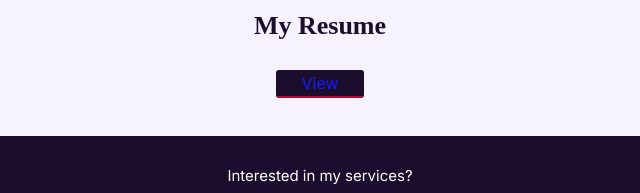
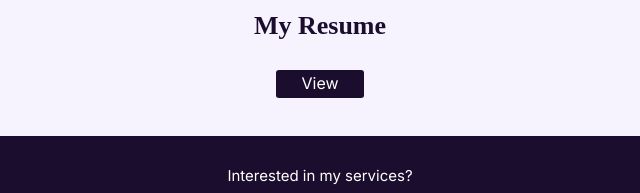
Before and after one commit to rikconant/rsconantwebsite, a plain HTML site: page about.html in a window 1280 px wide. Shown: the part 745-938 px from the top of the page, 320-960 px from the left. Drawn offline with nearby package versions, Linux system fonts and the light colour scheme; a web font is replaced by a local one.

Commit message:
undo gh pages test

```diff
--- a/css/styles.css
+++ b/css/styles.css
@@ -202,7 +202,7 @@ img {
   background-color: #1b0d2d;
   height: 28px;
   width: 88px;
-  color: #111fff;
+  color: #ffffff;
   /* needed to override the default link color */
   font-size: 16px;
   text-align: center;
@@ -212,7 +212,7 @@ img {
   line-height: 1;
   margin-top: 8px;
   border-radius: 3px;
-  border-bottom: 2px solid #b10d2d;
+  border-bottom: 2px solid #1b0d2d;
   transition: 0.2s opacity;
 }
 
```
